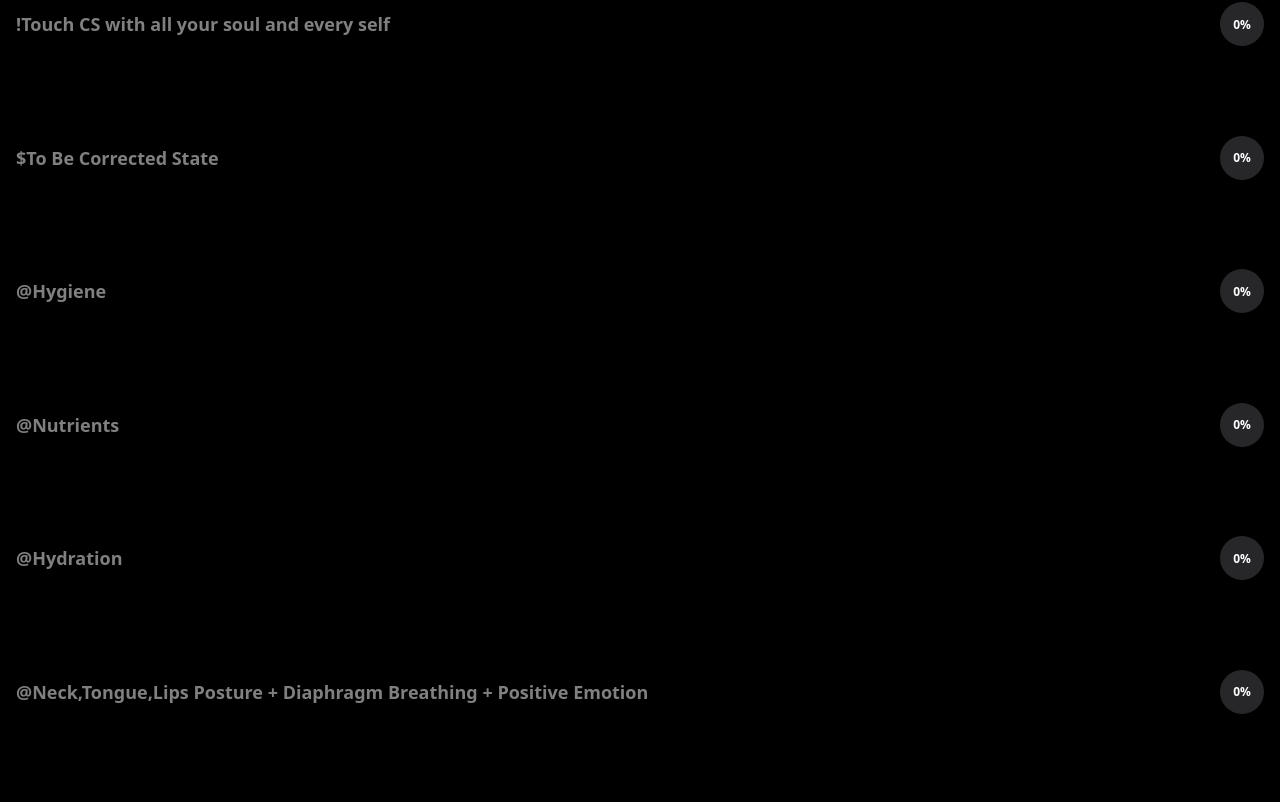
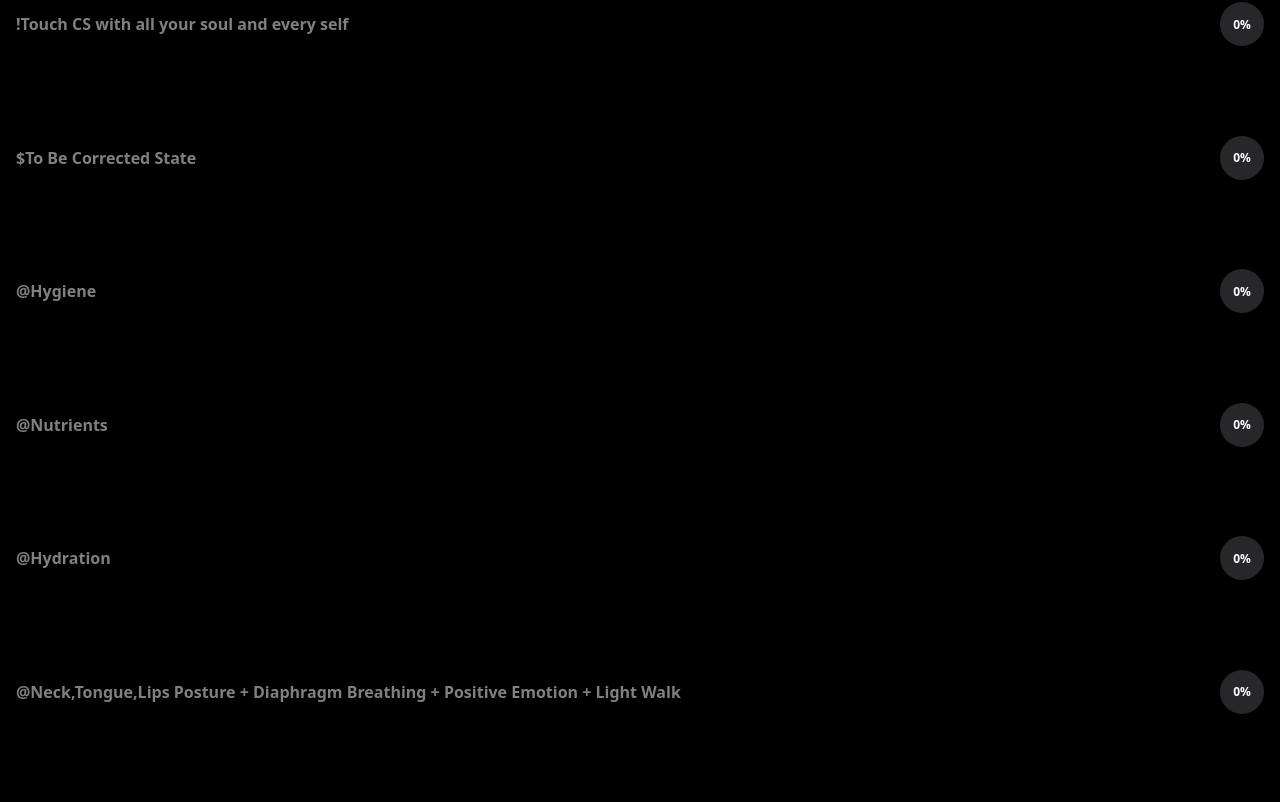
Before and after one commit to HearnsMori/myimprovements, a Next.js app: page / in a window 1280 px wide. Shown: the part 423-1225 px from the top of the page. Built offline with nearby package versions, Linux system fonts and the light colour scheme.

Commit message:
feat: new

```diff
--- a/src/app/page.tsx
+++ b/src/app/page.tsx
@@ -210,7 +210,7 @@ const routineDataNoId: RoutineSectionNoId[] = [
         ],
     },
     {
-        section: "@Neck,Tongue,Lips Posture + Diaphragm Breathing + Positive Emotion",
+        section: "@Neck,Tongue,Lips Posture + Diaphragm Breathing + Positive Emotion + Light Walk",
         items: [
             { label: "15 mins", type: "done" },
             { label: "15 mins", type: "done" },
@@ -219,6 +219,9 @@ const routineDataNoId: RoutineSectionNoId[] = [
 
             { label: "15 mins", type: "done" },
             { label: "15 mins", type: "done" },
+            { label: "15 mins", type: "done" },
+            { label: "15 mins", type: "done" },
+
             { label: "15 mins", type: "done" },
             { label: "15 mins", type: "done" },
         ],
@@ -1012,7 +1015,7 @@ export default function DailyRoutine() {
                             position: "relative",
                         }}
                         >
-                        <div style={{ fontSize: 18, fontWeight: 700, color: section.section === openSection ? "white" : "gray" }}>
+                        <div style={{ maxWidth: "73vw", fontSize: 16, fontWeight: 700, color: section.section === openSection ? "white" : "gray" }}>
                         {section.section}
                         </div>
 
@@ -1177,7 +1180,7 @@ export default function DailyRoutine() {
                             position: "relative",
                         }}
                         >
-                        <div style={{ fontSize: 18, fontWeight: 700, color: section.section === openSection ? "white" : "gray" }}>
+                        <div style={{ maxWidth: "73vw", fontSize: 16, fontWeight: 700, color: section.section === openSection ? "white" : "gray" }}>
                         {section.section}
                         </div>
 
```
